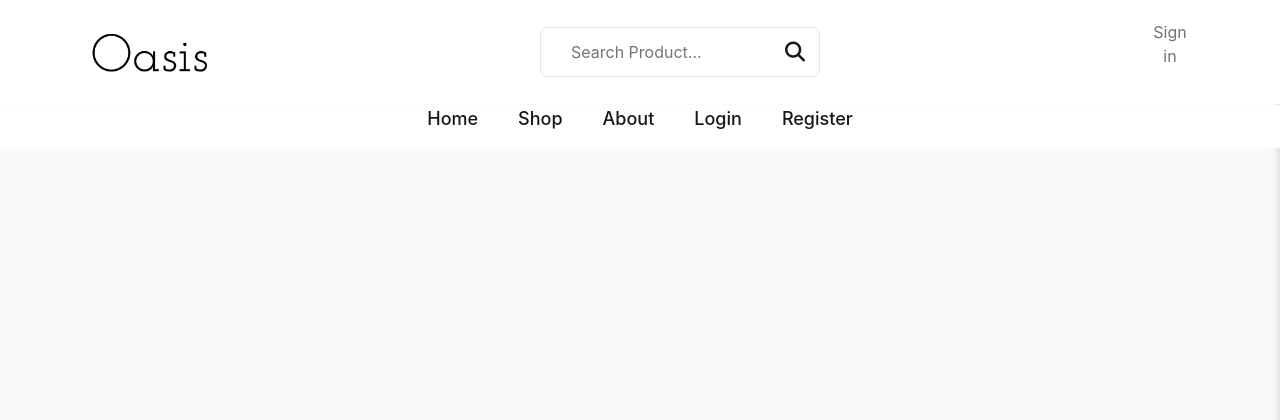
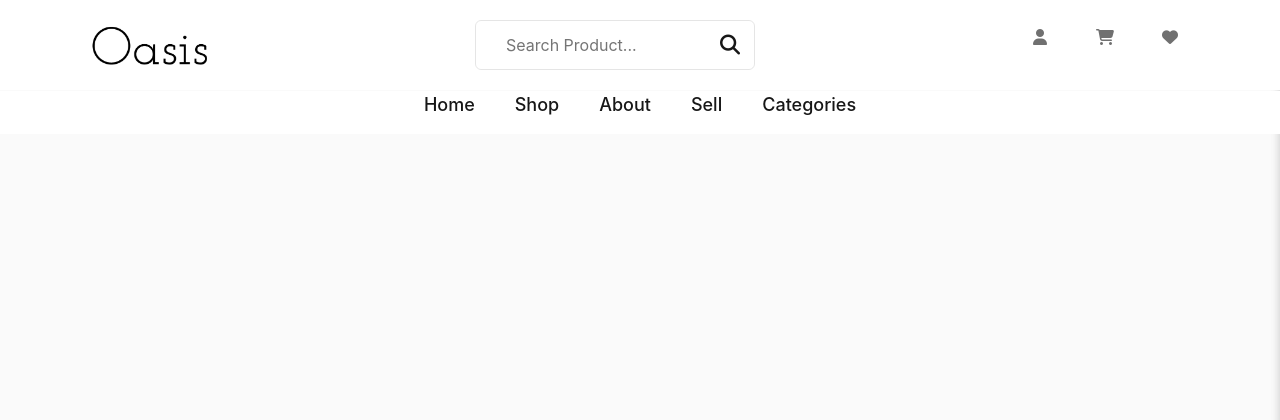
Before and after one commit to AmiraliSajadi/Oasis-Storefront, a Flask app: page / in a window 1280 px wide. Shown: the top 420 px of the page. Run offline with Flask 2, Linux system fonts and the light colour scheme; data that the repository does not hold is empty; some libraries are stand-ins or nearby versions.

Commit message:
Updated Nav bar for login/signup page

```diff
--- a/app/templates/layout.html
+++ b/app/templates/layout.html
@@ -44,34 +44,58 @@
 
       </div>
 
-      <div class="header-actions">
+      <div class="header-actions" id = "nav-btns">
 
-        <button class="header-action-btn" id="signInLink">
+        <!-- <button class="header-action-btn" id="signInLink">
           <ion-icon name="person-outline" aria-hidden="true"></ion-icon>
 
           <p class="header-action-label">Sign in</p>
+        </button> -->
+
+
+
+
+ <!-- loginbutton  -->
+
+        <button class="header-action-btn dropdown">
+          <ion-icon name="search-outline" aria-hidden="true"></ion-icon>
+
+          <p class="header-action-label"><i class="fa-solid fa-user"></i></p>
+          {% if not current_user.is_authenticated%}
+          <div class="dropdown-content">
+            <a href="{{url_for('login')}}" class="navbar-link">Login</a>
+            <a href="{{url_for('register')}}" class="navbar-link">Register</a>
+          </div>
+          {% else %}
+          <div class="dropdown-content">
+            <a href="{{url_for('userProfile')}}" class="navbar-link">Profile</a>
+            <a href="{{url_for('logout')}}" class="navbar-link">Logout</a>
+          </div>
+          {% endif %}
+
         </button>
 
-        <button class="header-action-btn">
-          <ion-icon name="search-outline" aria-hidden="true"></ion-icon>
-
-          <p class="header-action-label">Search</p>
+        <button class="header-action-btn dropdown">
+          <ion-icon name="person-outline" aria-hidden="true"></ion-icon>
+          <p class="header-action-label">tempSignIn</p>
+          <div class="dropdown-content">
+            <a href="{{url_for('login')}}" class="navbar-link">Login</a>
+            <a href="{{url_for('register')}}" class="navbar-link">Register</a>
+          </div>
         </button>
 
-        {% if current_user.is_authenticated %}
         <button class="header-action-btn" data-toggle="modal" data-target="#cartModal" id="cartButton">
           <ion-icon name="cart-outline" aria-hidden="true"></ion-icon>
-          <p class="header-action-label">Cart</p>
+          <p class="header-action-label"><i class="fa-solid fa-cart-shopping"></i></p>
         </button>
 
         <button class="header-action-btn" id="wishlistButton">
           <ion-icon name="heart-outline" aria-hidden="true"></ion-icon>
 
-          <p class="header-action-label">Wishlist</p>
+          <p class="header-action-label"><i class="fa-solid fa-heart"></i></p>
 
           <!-- <div class="btn-badge" aria-hidden="true">2</div> -->
         </button>
-        {% endif %}
 
       </div>
 
@@ -104,27 +128,29 @@
           <li>
             <a href="{{url_for('about')}}" class="navbar-link">About</a>
           </li>
-          <!-- <li>
-            <a href="{{url_for('contact')}}" class="navbar-link">Contact</a>
-          </li> -->
-          {% if current_user.is_authenticated%}
+
           <li>
+            {% if current_user.is_authenticated%}
+
             <a href="{{url_for('sell')}}" class="navbar-link">Sell</a>
+            {%else%}
+            <a href="{{url_for('login')}}" class="navbar-link">Sell</a>
+            {%endif%}
+
           </li>
-          <li>
-            <a href="{{url_for('logout')}}" class="navbar-link">Log out</a>
-          </li>
-          <li>
-            <a href="{{url_for('userProfile')}}" class="navbar-link">User</a>
-          </li>
-          {%else%}
-          <li>
-            <a href="{{url_for('login')}}" class="navbar-link">Login</a>
-          </li>
-          <li>
-            <a href="{{url_for('register')}}" class="navbar-link">Register</a>
-          </li>
-          {%endif%}
+          <li class="dropdown">
+            <a href="#" class="navbar-link">Categories</a>
+            <div class="dropdown-content">
+              <a href="#" class="navbar-link">Electronics</a>
+              <a href="#" class="navbar-link">Clothings</a>
+              <a href="#" class="navbar-link">Home and Garderns</a>
+              <a href="#" class="navbar-link">Sports</a>
+              <a href="#" class="navbar-link">Toys</a>
+
+
+              <!-- Add more categories as needed -->
+            </div>
+
         </ul>
 
       </nav>
@@ -142,7 +168,8 @@
   <div class="footer">
     <div class="footer_container grid">
       <div class="footer_content">
-        <a href="{{url_for('home')}}" class="footer_logo"><img src="../static/img/logo1.png" alt="Oasis logo" width="130" height="45"></a>
+        <a href="{{url_for('home')}}" class="footer_logo"><img src="../static/img/logo1.png" alt="Oasis logo"
+            width="130" height="45"></a>
 
         <p class="footer_description">We help people to find their lives better <br> with our products</p>
 
```
Also changed, not shown: app/static/img/uploads/Screenshot_2024-03-10_at_2.26.15_PM.png (added).
